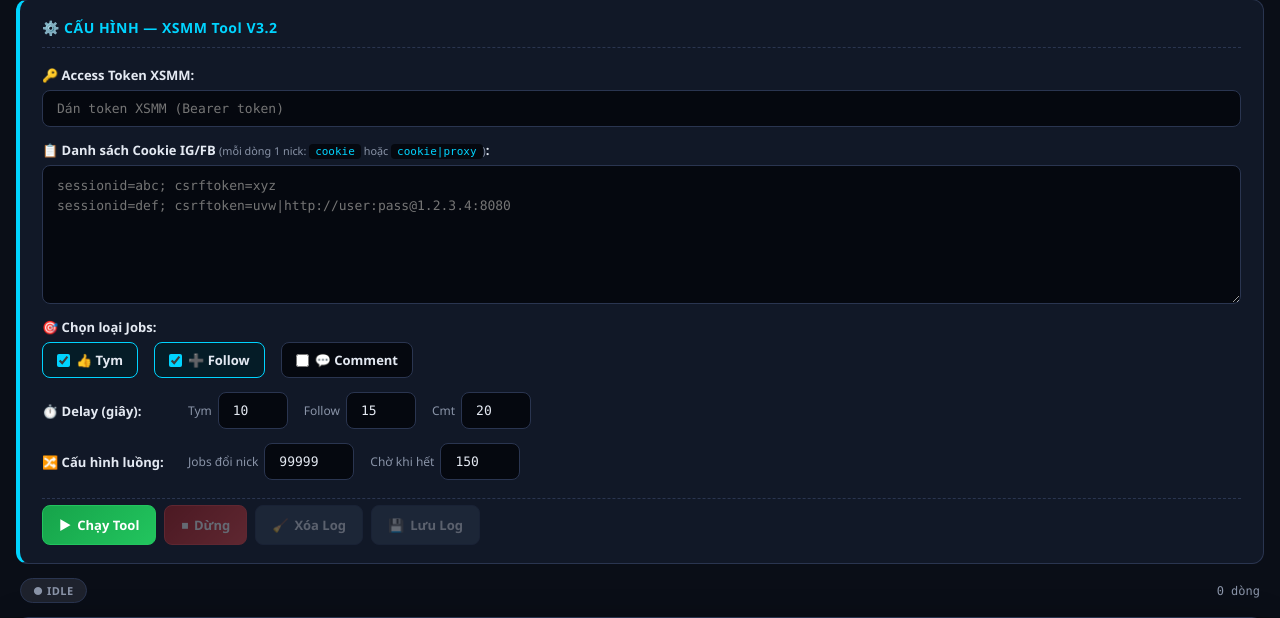
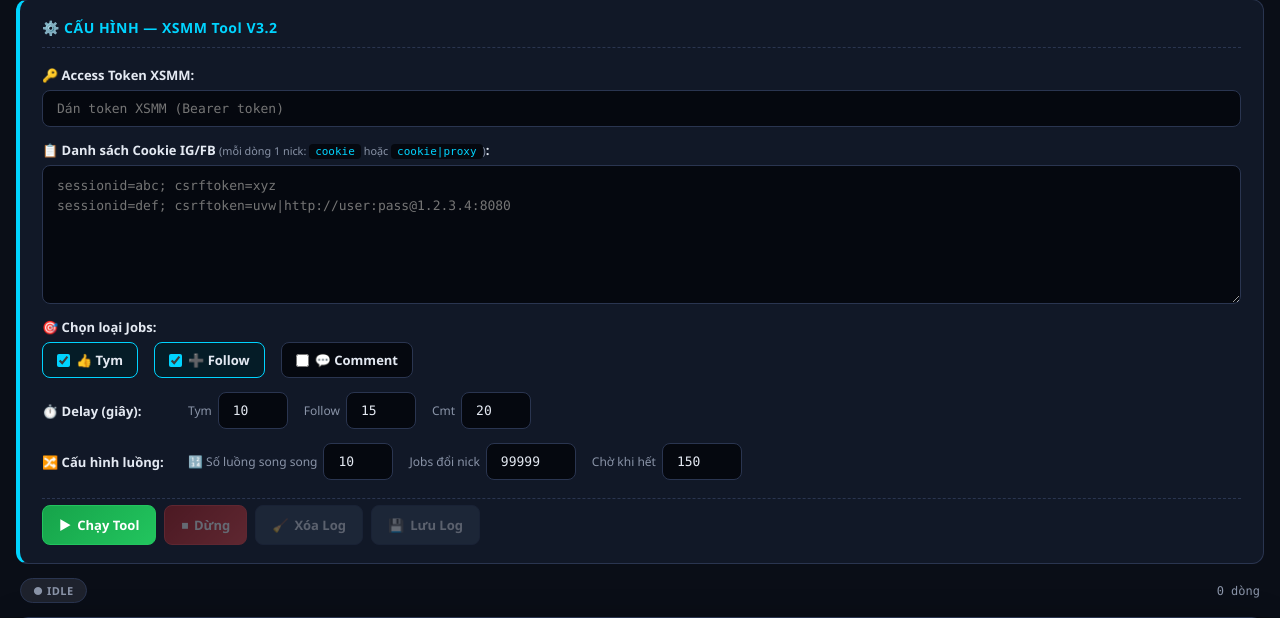
Before and after one commit to kxjxjdjhzhxhxh-jpg/Tool-xsmm, a Flask app: page / in a window 1280 px wide. Shown: the part 196-814 px from the top of the page. Run offline with Flask 3, Linux system fonts and the light colour scheme; data that the repository does not hold is empty; some libraries are stand-ins or nearby versions.

Commit message:
Update index.html

```diff
--- a/templates/index.html
+++ b/templates/index.html
@@ -75,9 +75,11 @@
                     </div>
                 </div>
 
+                <!-- 🔀 CẤU HÌNH LUỒNG — CÓ Ô SỐ LUỒNG -->
                 <div class="form-row form-row-inline">
                     <label>🔀 Cấu hình luồng:</label>
                     <div class="inline-inputs">
+                        <span>🔢 Số luồng song song <input type="number" class="cfg-input cfg-threads" value="10" min="1" max="50" style="width:70px"></span>
                         <span>Jobs đổi nick <input type="number" class="cfg-input cfg-rotate" value="99999" min="1" style="width:90px"></span>
                         <span>Chờ khi hết <input type="number" class="cfg-input cfg-wait" value="150" min="10" style="width:80px"></span>
                     </div>
```
